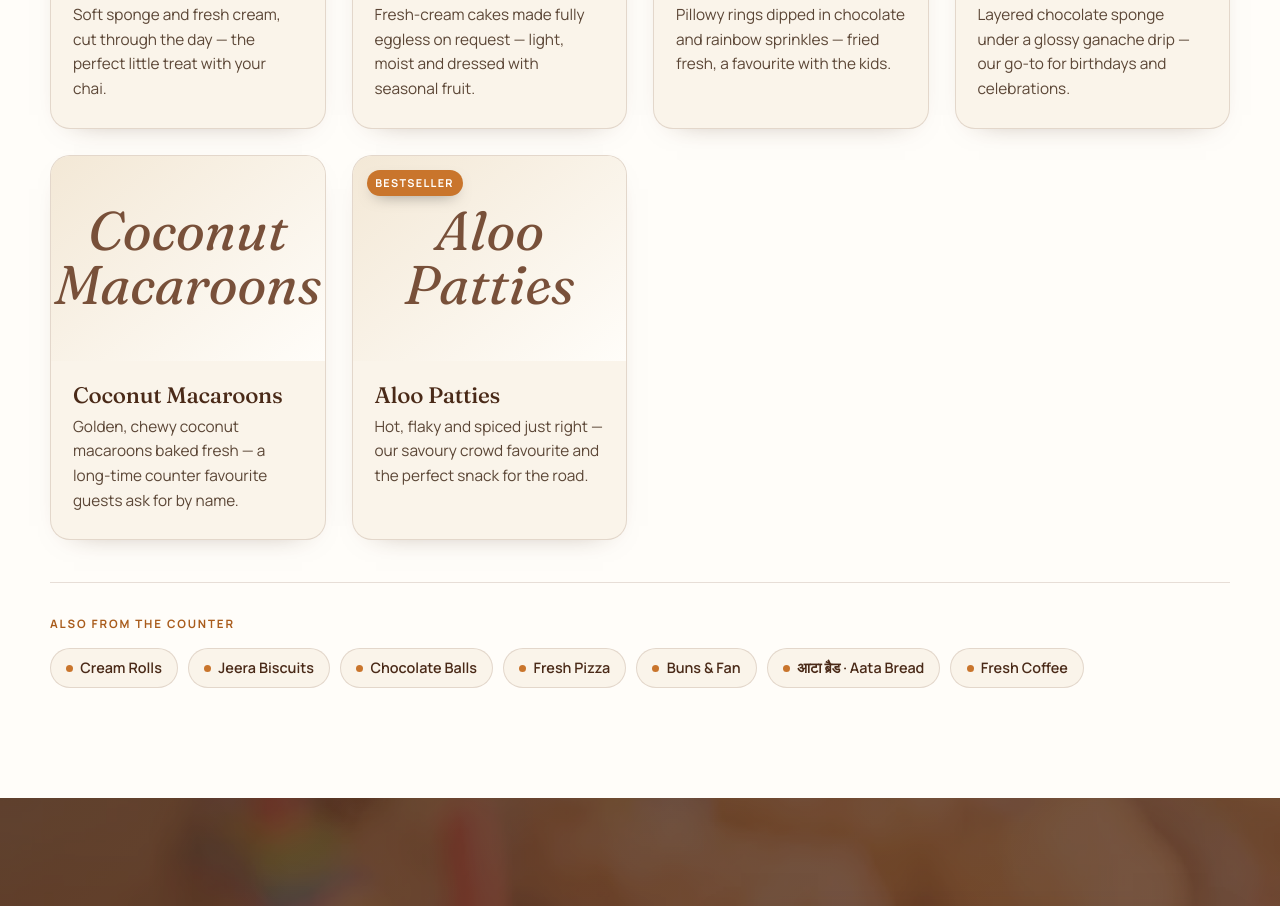
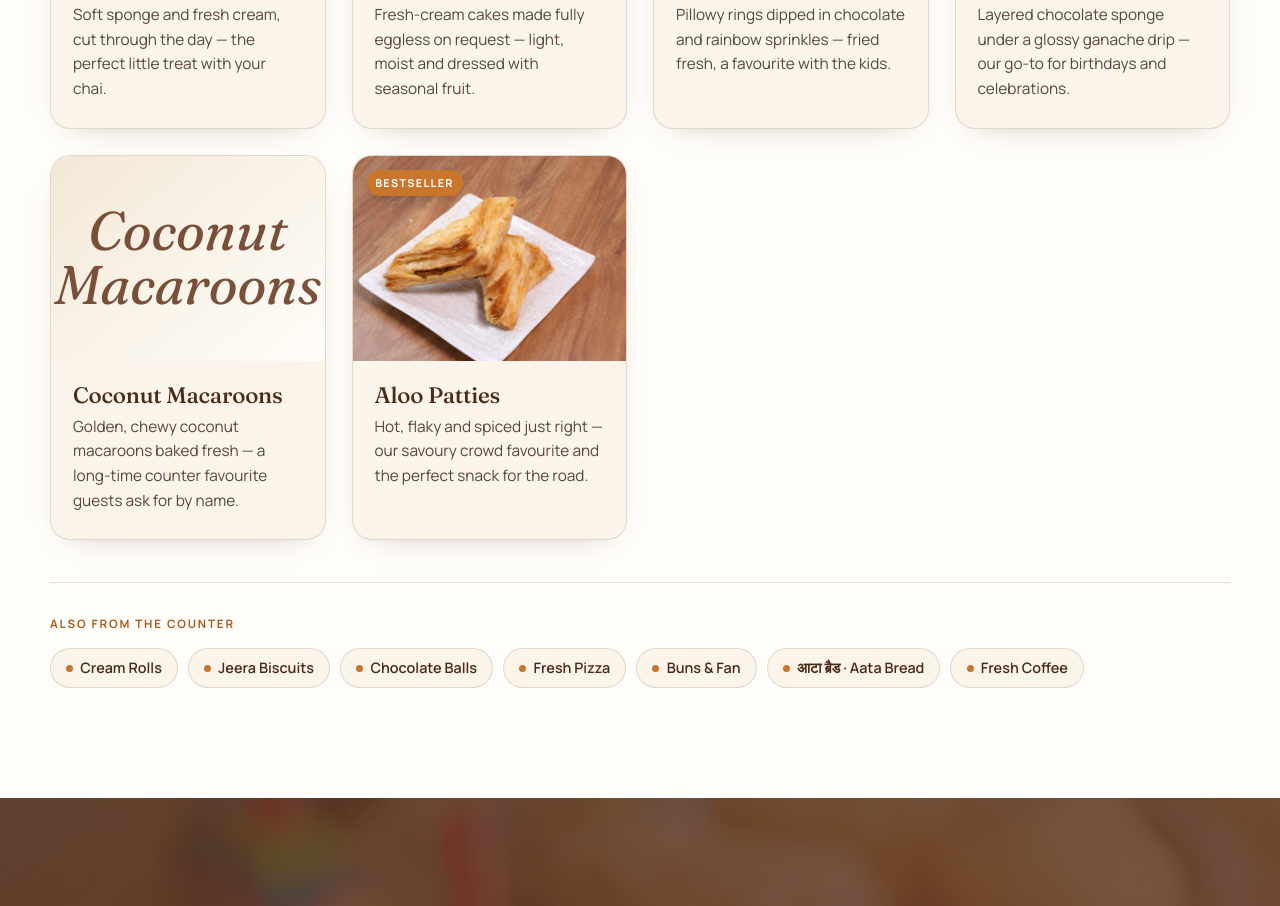
Before and after one commit to thisisgsrana/rana-bakery-demo, a plain HTML site: page index.html in a window 1280 px wide. Shown: the part 1856-2762 px from the top of the page. Drawn offline with Linux system fonts and the light colour scheme.

Commit message:
Add real aloo patties photo from client (WhatsApp, 20 Jul)
Co-Authored-By: Claude Fable 5 <noreply@anthropic.com>

```diff
--- a/index.html
+++ b/index.html
@@ -412,9 +412,9 @@
         <div class="body"><h3>Coconut Macaroons</h3><p>Golden, chewy coconut macaroons baked fresh — a long-time counter favourite guests ask for by name.</p></div>
       </article>
 
-      <!-- Aloo Patties — crowd favourite; no accurate photo (burgerR is a cheeseburger), so text-forward card. TODO: add real aloo patty photo. -->
-      <article class="card card--text reveal">
-        <div class="ph"><span class="tag">Bestseller</span><span class="mono">Aloo<br/>Patties</span></div>
+      <article class="card reveal">
+        <div class="ph"><span class="tag">Bestseller</span>
+          <img loading="lazy" src="images/aloo-patties.jpg" alt="Golden flaky aloo patties, fresh from the oven" /></div>
         <div class="body"><h3>Aloo Patties</h3><p>Hot, flaky and spiced just right — our savoury crowd favourite and the perfect snack for the road.</p></div>
       </article>
 
```
Also changed, not shown: images/aloo-patties.jpg (added).
